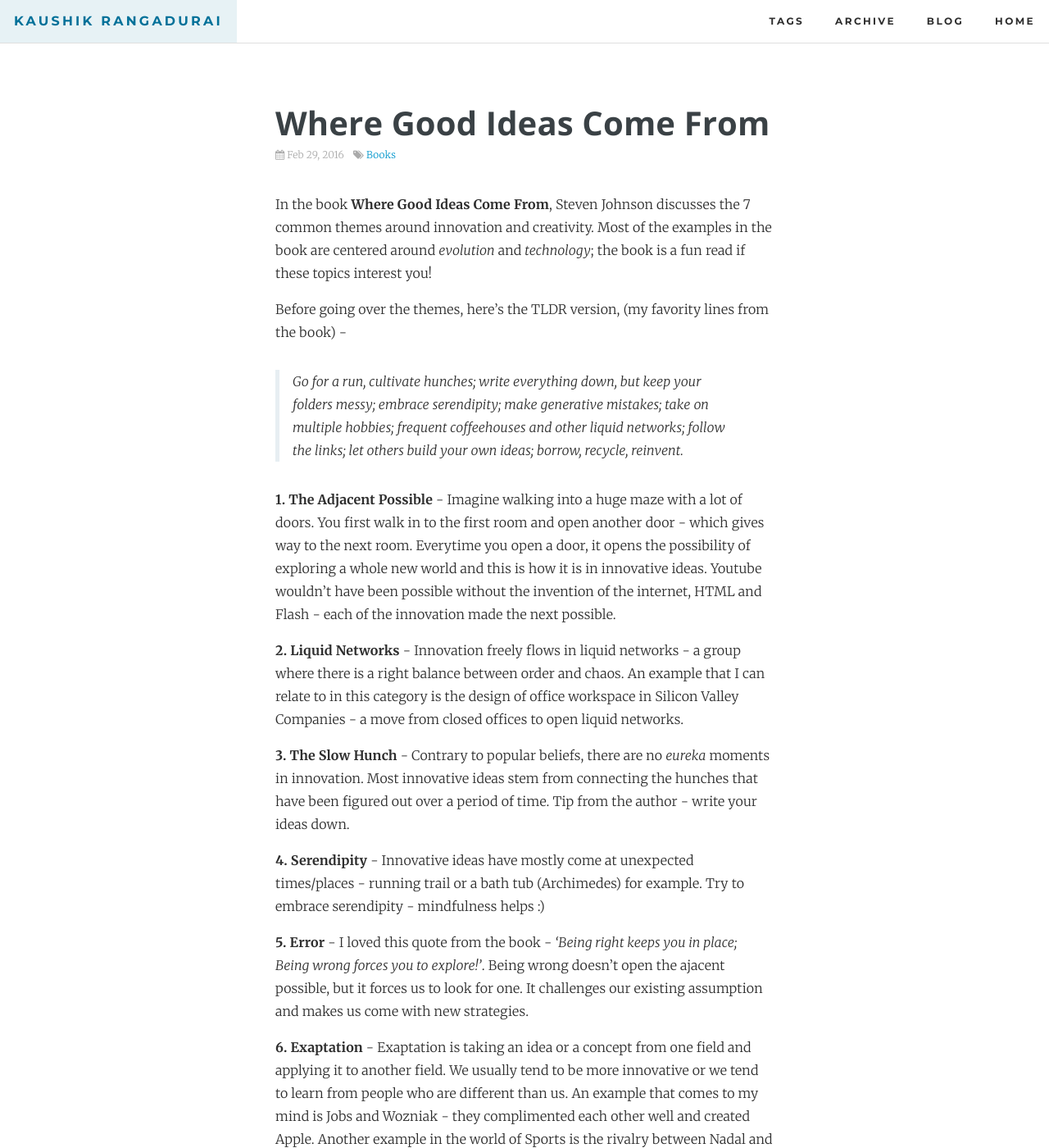
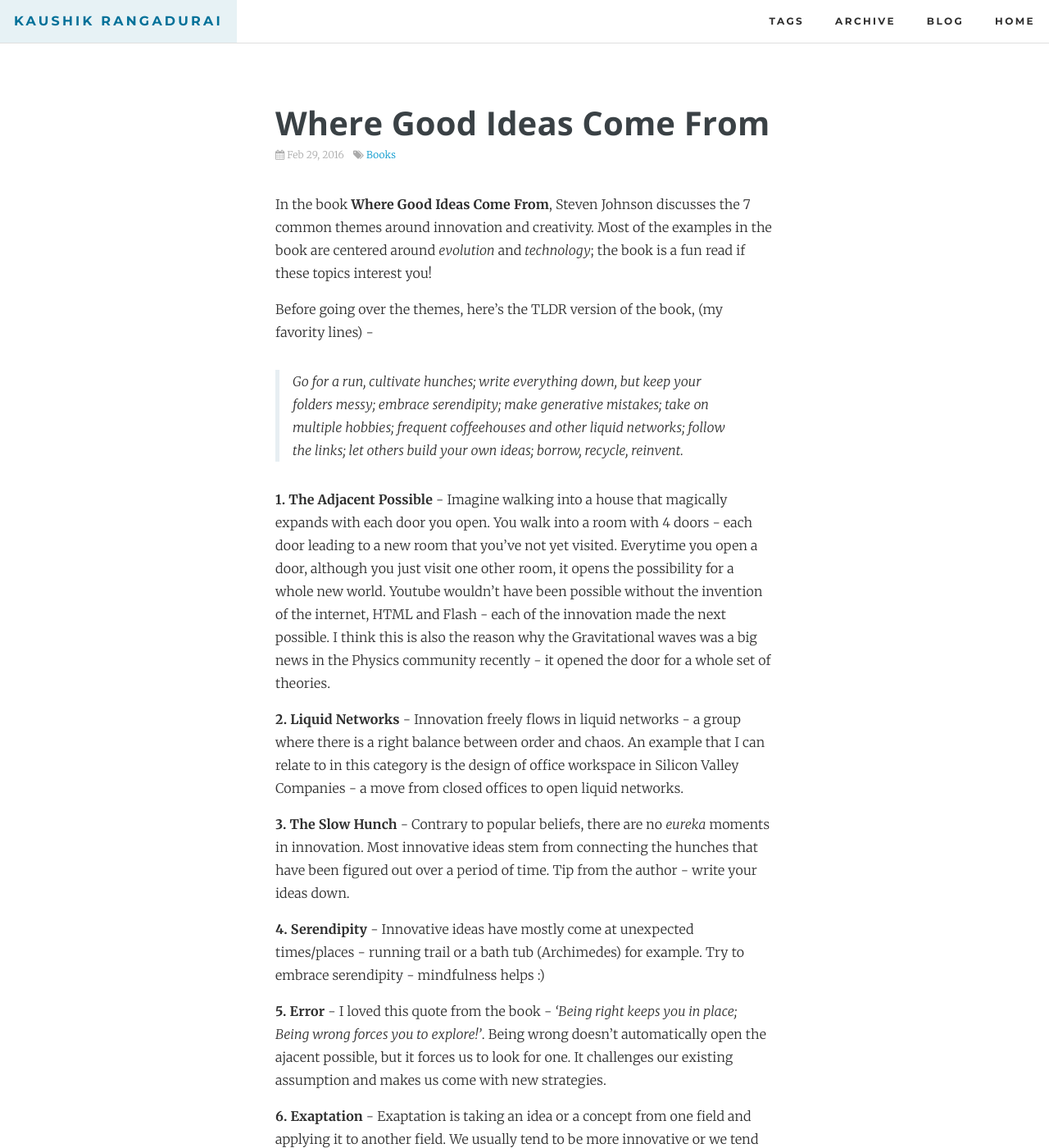
Before and after one commit to kaushik88/kaushik88.github.io, a Jekyll site: the page built from _posts/2016-02-29-where-good-ideas-come-from.md, in a window 1280 px wide and 1400 px high. Shown: the whole window at 82% size. Built offline with Jekyll 4.4.1, drawn with Linux system fonts in a browser that asks for light colours; comment, search, counter and statistics services are not loaded.

Commit message:
Fix errors

```diff
--- a/_posts/2016-02-29-where-good-ideas-come-from.md
+++ b/_posts/2016-02-29-where-good-ideas-come-from.md
@@ -10,11 +10,11 @@ thumbnail_path: blog/personal/good-ideas.jpg
 
 In the book **Where Good Ideas Come From**, Steven Johnson discusses the 7 common themes around innovation and creativity. Most of the examples in the book are centered around *evolution* and *technology*; the book is a fun read if these topics interest you!
 
-Before going over the themes, here's the TLDR version, (my favority lines from the book) -
+Before going over the themes, here's the TLDR version of the book, (my favority lines) -
 
 > Go for a run, cultivate hunches; write everything down, but keep your folders messy; embrace serendipity; make generative mistakes; take on multiple hobbies; frequent coffeehouses and other liquid networks; follow the links; let others build your own ideas; borrow, recycle, reinvent.
 
-**1. The Adjacent Possible** - Imagine walking into a huge maze with a lot of doors. You first walk in to the first room and open another door - which gives way to the next room. Everytime you open a door, it opens the possibility of exploring a whole new world and this is how it is in innovative ideas. Youtube wouldn't have been possible without the invention of the internet, HTML and Flash - each of the innovation made the next possible.
+**1. The Adjacent Possible** - Imagine walking into a house that magically expands with each door you open. You walk into a room with 4 doors - each door leading to a new room that you've not yet visited. Everytime you open a door, although you just visit one other room, it opens the possibility for a whole new world. Youtube wouldn't have been possible without the invention of the internet, HTML and Flash - each of the innovation made the next possible. I think this is also the reason why the Gravitational waves was a big news in the Physics community recently - it opened the door for a whole set of theories.
 
 **2. Liquid Networks** - Innovation freely flows in liquid networks - a group where there is a right balance between order and chaos. An example that I can relate to in this category is the design of office workspace in Silicon Valley Companies - a move from closed offices to open liquid networks.
 
@@ -22,7 +22,7 @@ Before going over the themes, here's the TLDR version, (my favority lines from t
 
 **4. Serendipity** - Innovative ideas have mostly come at unexpected times/places - running trail or a bath tub (Archimedes) for example. Try to embrace serendipity - mindfulness helps :)
 
-**5. Error** - I loved this quote from the book - *'Being right keeps you in place; Being wrong forces you to explore!'*. Being wrong doesn't open the ajacent possible, but it forces us to look for one. It challenges our existing assumption and makes us come with new strategies.
+**5. Error** - I loved this quote from the book - *'Being right keeps you in place; Being wrong forces you to explore!'*. Being wrong doesn't automatically open the ajacent possible, but it forces us to look for one. It challenges our existing assumption and makes us come with new strategies.
 
 **6. Exaptation** - Exaptation is taking an idea or a concept from one field and applying it to another field. We usually tend to be more innovative or we tend to learn from people who are different than us. An example that comes to my mind is Jobs and Wozniak - they complimented each other well and created Apple. Another example in the world of Sports is the rivalry between Nadal and Federer - both have become a better player thanks to one another.
 
```
